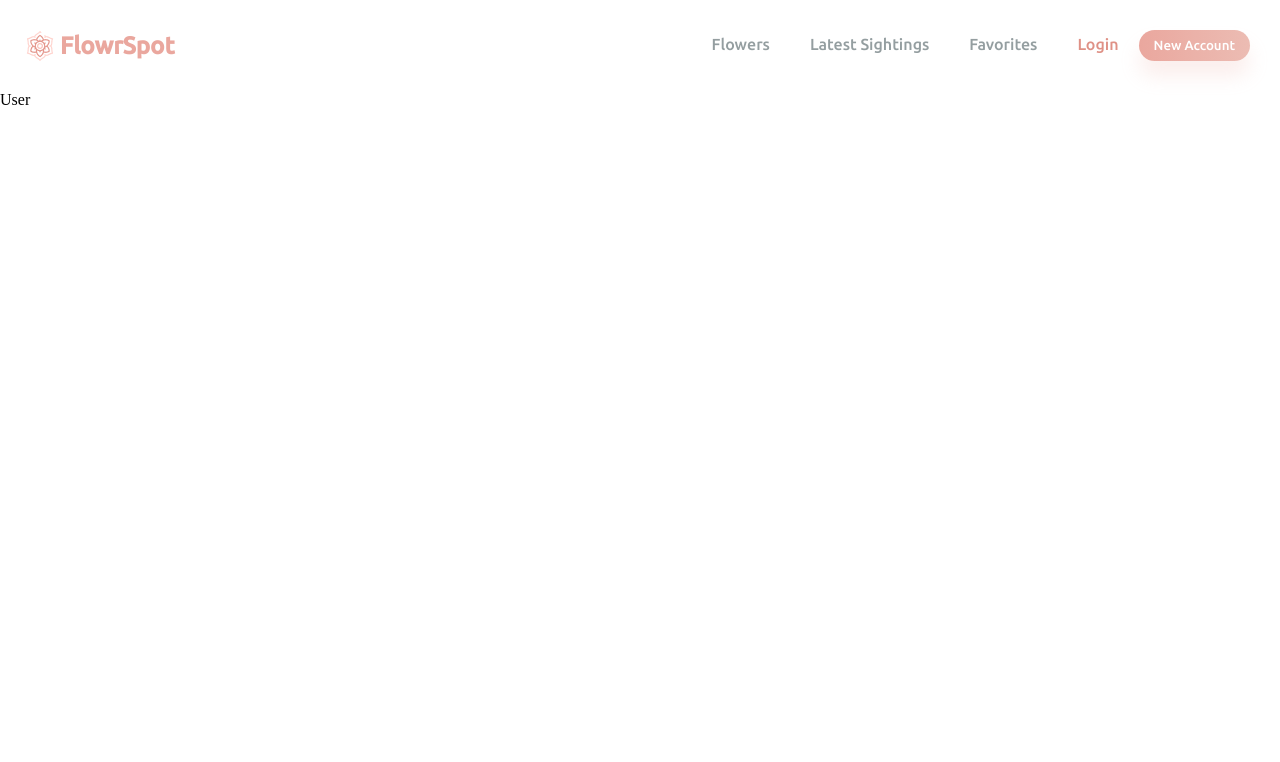
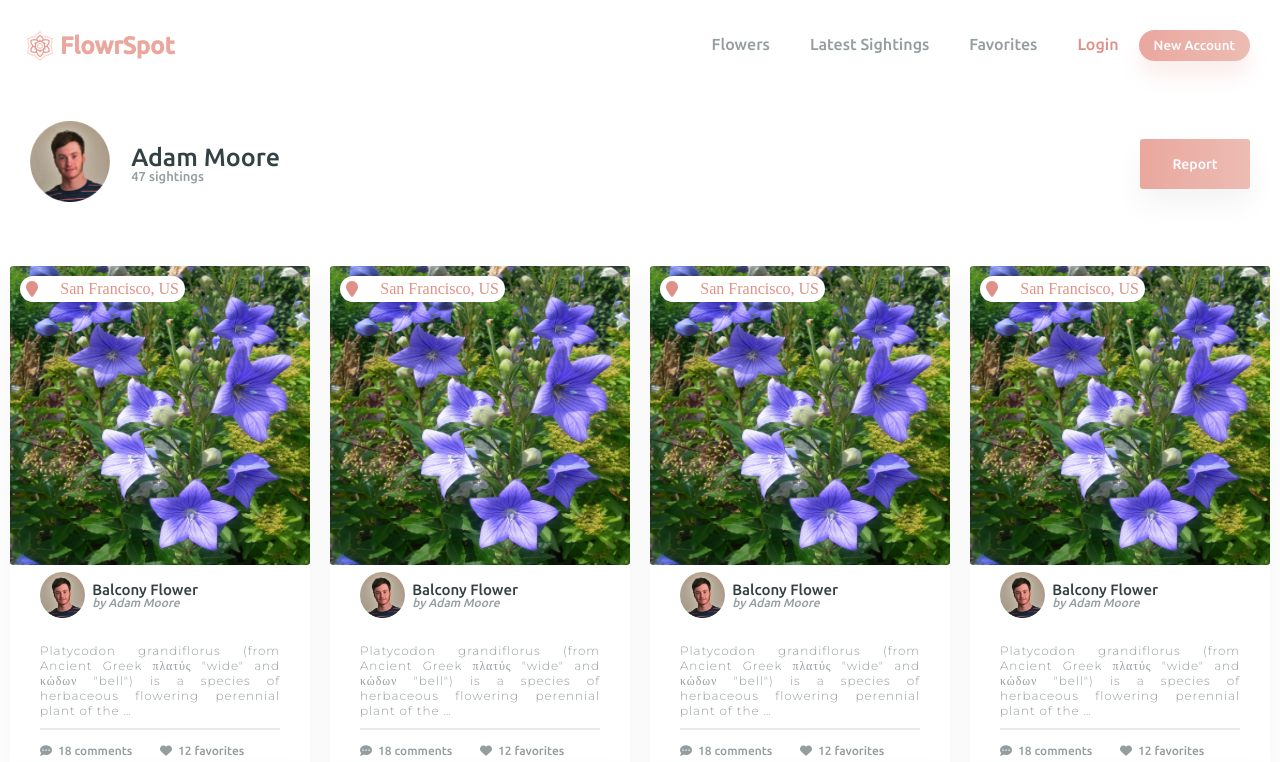
Before and after one commit to FilipSavic19/FlowrSpot-Project, a React (Create React App) app in the folder flowrspot/: page /user in a window 1280 px wide. Shown: the top 762 px of the page. Built offline with nearby package versions, Linux system fonts and the light colour scheme.

Commit message:
user page

```diff
--- a/flowrspot/src/Pages/SightingList.js
+++ b/flowrspot/src/Pages/SightingList.js
@@ -9,6 +9,13 @@ const SightingList = () => {
       <CardSighting />
       <CardSighting />
       <CardSighting />
+      <CardSighting />
+      <CardSighting />
+      <CardSighting />
+      <CardSighting />
+      <CardSighting />
+      <CardSighting />
+      <CardSighting />
     </div>
   );
 };
--- a/flowrspot/src/Pages/User.js
+++ b/flowrspot/src/Pages/User.js
@@ -1,7 +1,31 @@
 import React from "react";
+import userPfp from "../Images/profile-holder.png";
+import ReportButton from "../components/Buttons/ReportButton";
+import "../Styles/User.css";
+import SightingList from "./SightingList";
 
 const User = () => {
-  return <div>User</div>;
+  return (
+    <div className="user">
+      <div className="userInterface">
+        <div className="userInformations">
+          <div className="user-photo">
+            <img src={userPfp} alt="" width="80px" />
+          </div>
+          <div className="user-infos">
+            <p className="userName">Adam Moore</p>
+            <p className="userSightings">47 sightings</p>
+          </div>
+        </div>
+        <div className="report-button">
+          <ReportButton />
+        </div>
+      </div>
+      <div className="userCards">
+        <SightingList />
+      </div>
+    </div>
+  );
 };
 
 export default User;
--- /dev/null
+++ b/flowrspot/src/Styles/User.css
@@ -0,0 +1,42 @@
+.user {
+  width: 100%;
+  height: 100%;
+}
+
+.userInterface {
+  width: 100%;
+  display: flex;
+  justify-content: space-between;
+  padding: 30px;
+  align-items: center;
+}
+
+.userInformations {
+  width: 250px;
+  display: flex;
+  align-items: center;
+  justify-content: space-between;
+}
+
+.user-infos .userName {
+  font-family: "Ubuntu";
+  font-style: normal;
+  font-weight: 300;
+  font-size: 25px;
+  line-height: 25px;
+  color: #334144;
+}
+
+.user-infos .userSightings {
+  font-family: "Ubuntu";
+  font-style: normal;
+  font-weight: 400;
+  font-size: 13px;
+  line-height: 13px;
+  color: #949ea0;
+}
+
+.report-button button {
+  background: linear-gradient(270deg, #ecbcb3 0%, #eaa79e 100%);
+  color: white;
+}
```
